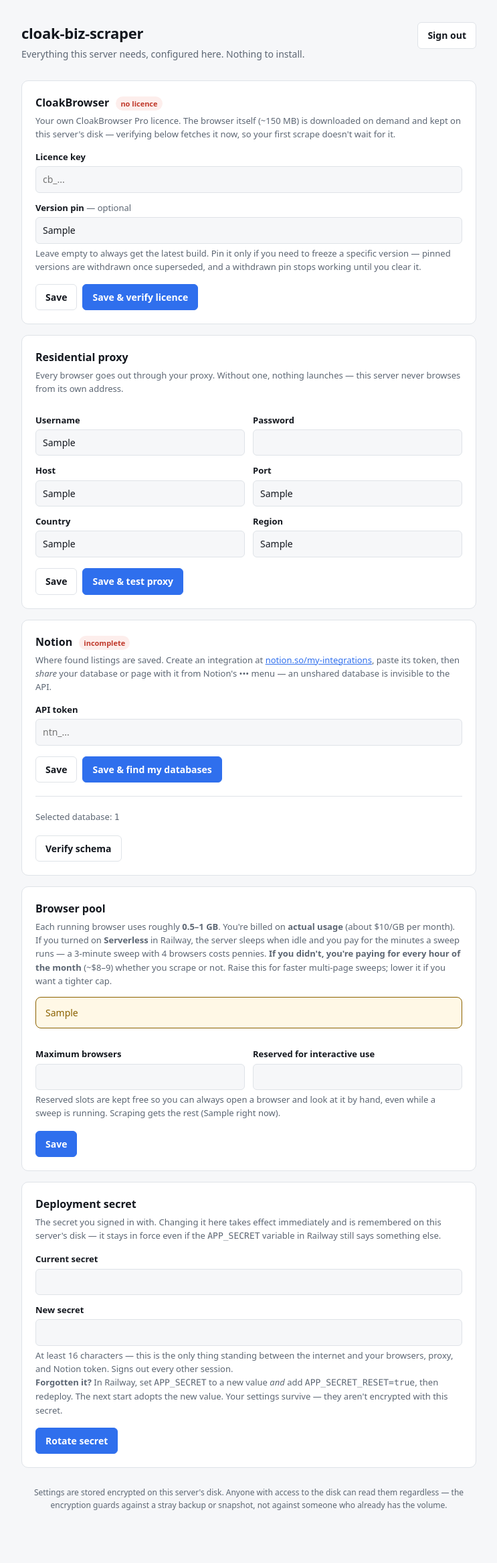
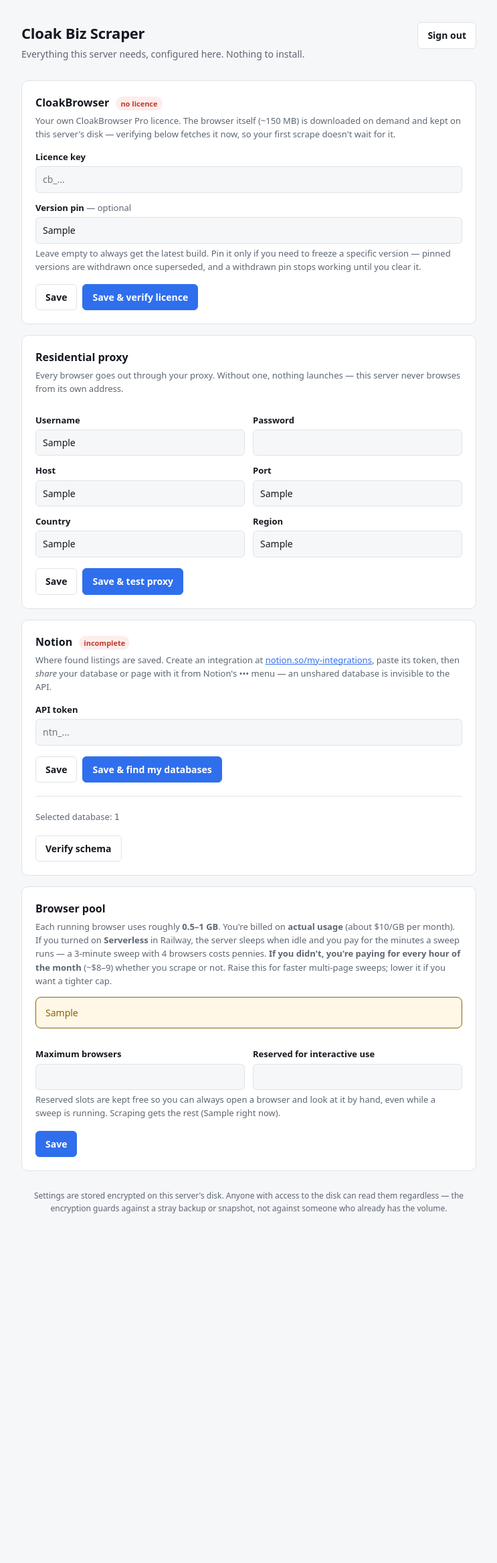
Before and after one commit to thisnick/cloak-biz-scraper, a FastAPI app: template app/templates/index.html in a window 1280 px wide. Shown: the whole page at 67% size, without its empty margins (268-1011 px from the left). After the commit the page ends 1811 px from the top, so only its background shows below. Run offline with FastAPI, Linux system fonts and the light colour scheme; the template is opened without the code that fills it: most values are stand-ins (such as "Sample title", 1, 10 or a date in 2020); parts of the project's set-up code (start-up, migrations or seed data) failed here and were passed over.

Commit message:
Show the display name, and drop the secret card users don't want
Two of Nick's quick asks. The product now presents itself as "Cloak Biz
Scraper" in the page headings and tab titles; the repo and package stay
cloak-biz-scraper, and so does the MCP server name, which is a protocol
identifier clients match on.

And the Deployment secret card is gone from settings, form and route. It let
you rotate APP_SECRET in the app and then explained which of the volume and
Railway wins — more than this audience should have to hold in their head to use
the product. The mechanism underneath is untouched: the volume-stored secret is
still authoritative, secret_service.rotate() still exists for the backend, and
APP_SECRET_RESET still recovers a forgotten one, all still covered by
test_secret.py. The forgotten-secret instructions live in the README now, where
someone locked out can reach them — the old on-page note sat behind the login it
was meant to rescue, so it helped nobody who needed it.

Removes the eight UI tests that drove the deleted route.

Co-Authored-By: Claude Opus 4.8 (1M context) <noreply@anthropic.com>
Claude-Session: https://claude.ai/code/session_018wfUWCWAwq7XnYvEsFtHtH

```diff
--- a/app/templates/authorize.html
+++ b/app/templates/authorize.html
@@ -1,5 +1,5 @@
 {% extends "base.html" %}
-{% block title %}Authorize a client — cloak-biz-scraper{% endblock %}
+{% block title %}Authorize a client — Cloak Biz Scraper{% endblock %}
 {% block body %}
 <h1>Authorize this client</h1>
 <p class="sub">An app wants to drive your scraper. Sign in with the deployment secret to allow it.</p>
--- a/app/templates/base.html
+++ b/app/templates/base.html
@@ -6,7 +6,7 @@
 <head>
 <meta charset="utf-8">
 <meta name="viewport" content="width=device-width, initial-scale=1">
-<title>{% block title %}cloak-biz-scraper{% endblock %}</title>
+<title>{% block title %}Cloak Biz Scraper{% endblock %}</title>
 <style>
   :root {
     --bg: #f6f7f9; --card: #fff; --ink: #14181f; --muted: #5c6673;
--- a/app/templates/index.html
+++ b/app/templates/index.html
@@ -1,5 +1,5 @@
 {% extends "base.html" %}
-{% block title %}Settings — cloak-biz-scraper{% endblock %}
+{% block title %}Settings — Cloak Biz Scraper{% endblock %}
 
 {% macro banner(name) %}
   {% if result and result.section == name %}
@@ -39,7 +39,7 @@
 {% block body %}
 <header>
   <div>
-    <h1>cloak-biz-scraper</h1>
+    <h1>Cloak Biz Scraper</h1>
     <p class="sub">Everything this server needs, configured here. Nothing to install.</p>
   </div>
   <form method="post" action="/logout"><button type="submit">Sign out</button></form>
@@ -290,33 +290,6 @@
   </form>
 </section>
 
-{# ── Security ─────────────────────────────────────────────────────────────── #}
-<section>
-  <h2>Deployment secret</h2>
-  <p class="hint">
-    The secret you signed in with. Changing it here takes effect immediately and is
-    remembered on this server's disk — it stays in force even if the
-    <code>APP_SECRET</code> variable in Railway still says something else.
-  </p>
-  {{ banner('secret') }}
-  <form method="post" action="/settings/secret">
-    <label for="cs">Current secret</label>
-    <input type="password" id="cs" name="current_secret" autocomplete="off" required>
-    <label for="ns">New secret</label>
-    <input type="password" id="ns" name="new_secret" autocomplete="off" required>
-    <p class="hint">
-      At least 16 characters — this is the only thing standing between the internet
-      and your browsers, proxy, and Notion token. Signs out every other session.
-      <br>
-      <strong>Forgotten it?</strong> In Railway, set <code>APP_SECRET</code> to a new
-      value <em>and</em> add <code>APP_SECRET_RESET=true</code>, then redeploy. The
-      next start adopts the new value. Your settings survive — they aren't encrypted
-      with this secret.
-    </p>
-    <div class="actions"><button class="primary" type="submit">Rotate secret</button></div>
-  </form>
-</section>
-
 <p class="foot">
   Settings are stored encrypted on this server's disk. Anyone with access to the
   disk can read them regardless — the encryption guards against a stray backup or
--- a/app/templates/login.html
+++ b/app/templates/login.html
@@ -1,7 +1,7 @@
 {% extends "base.html" %}
-{% block title %}Sign in — cloak-biz-scraper{% endblock %}
+{% block title %}Sign in — Cloak Biz Scraper{% endblock %}
 {% block body %}
-<h1>cloak-biz-scraper</h1>
+<h1>Cloak Biz Scraper</h1>
 <p class="sub">Sign in with the deployment secret to configure this server.</p>
 
 <section>
```
Also changed, not shown: app/routes/ui.py (+7 -42 lines), tests/test_ui.py (+7 -51 lines).
